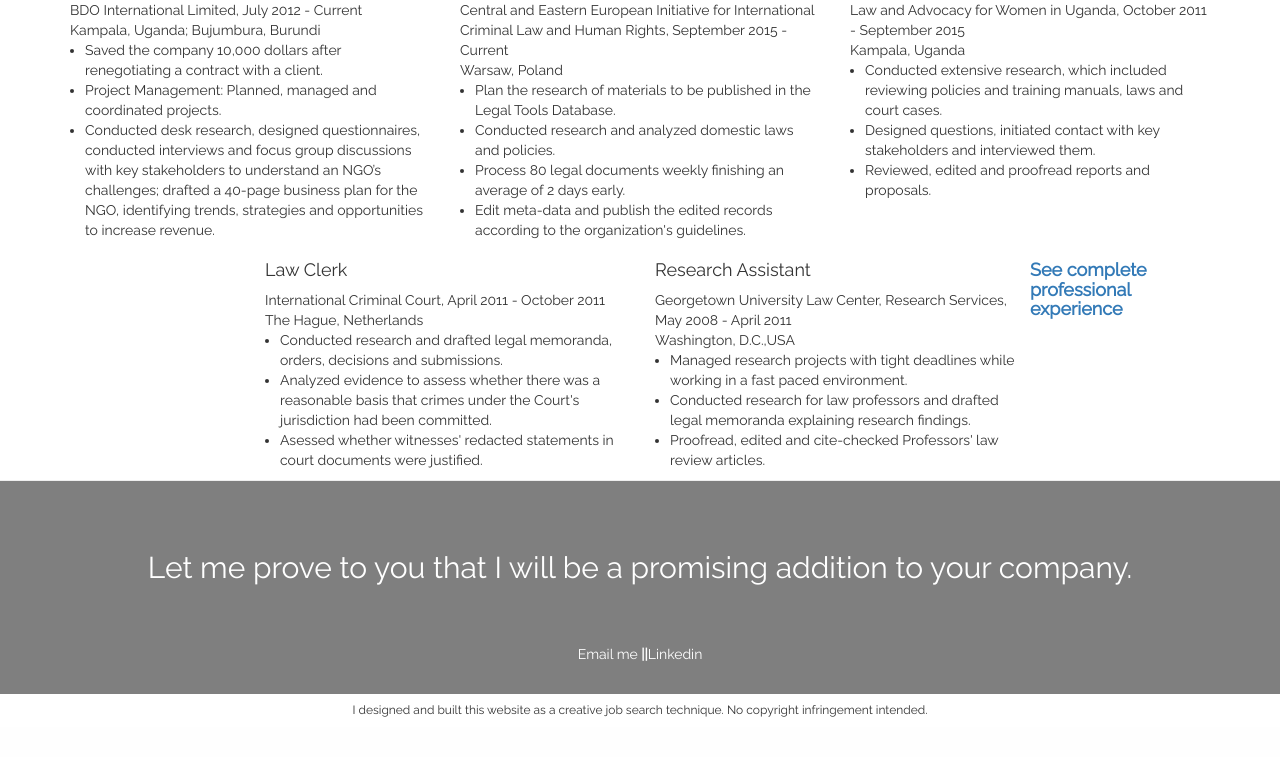
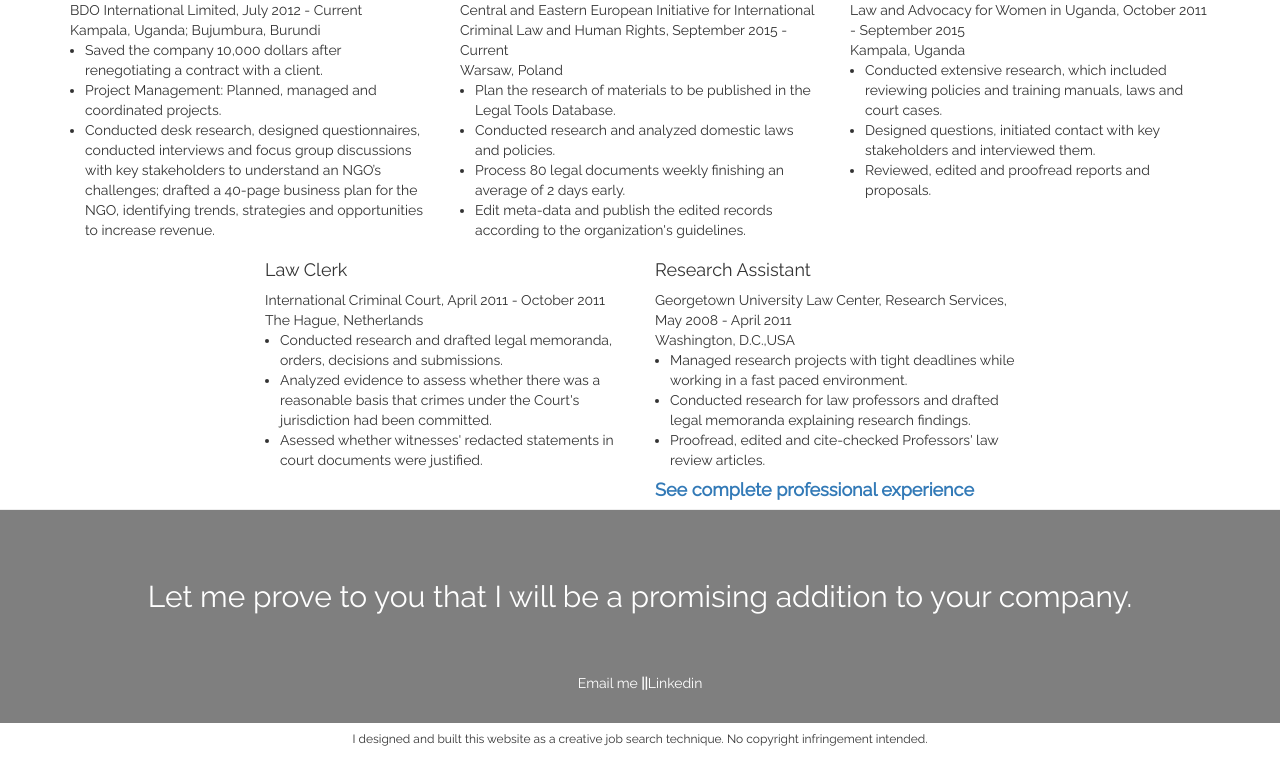
Before and after one commit to lizette112162/resume_app, a Flask app: page / in a window 1280 px wide. Shown: the part 2578-3335 px from the top of the page. Before the commit the page ends 3295 px from the top, so only its background shows below. Run offline with Flask 2, Linux system fonts and the light colour scheme; some libraries are stand-ins or nearby versions.

Commit message:
Updated files

```diff
--- a/templates/index.html
+++ b/templates/index.html
@@ -276,8 +276,8 @@
             <li>Conducted research for law professors and drafted legal memoranda explaining research findings.</li>
             <li>Proofread, edited and cite-checked Professors' law review articles.</li>
         </ul>
+          <h4 class="text-left"><a href="https://www.linkedin.com/pub/rita-mutyaba/21/b07/737"><strong>See complete professional experience</strong></h4>
           </div>
-        <h4><a href="https://www.linkedin.com/pub/rita-mutyaba/21/b07/737"><strong>See complete professional experience</strong></h4>
       </div>
     </div>
 
```
